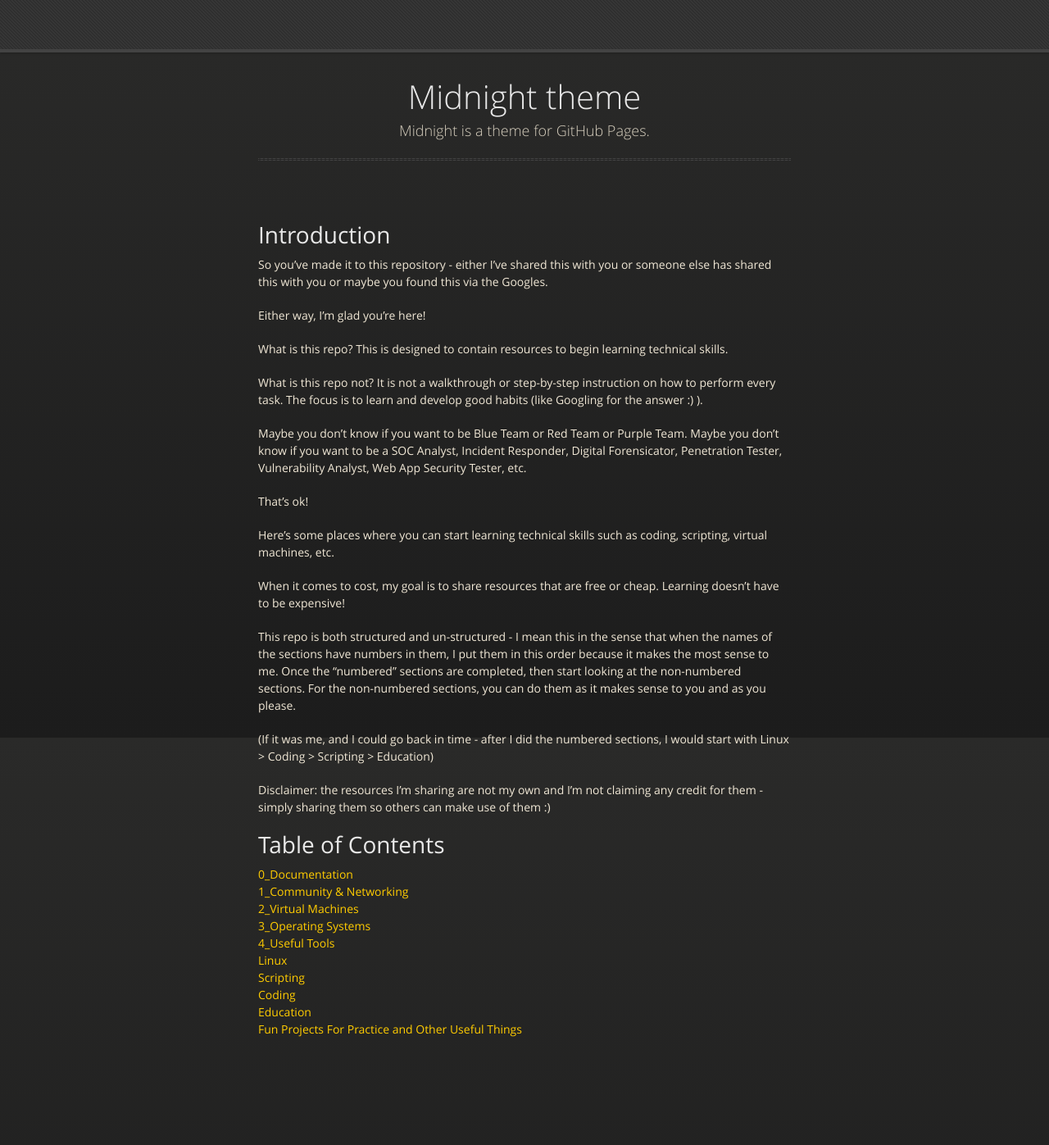
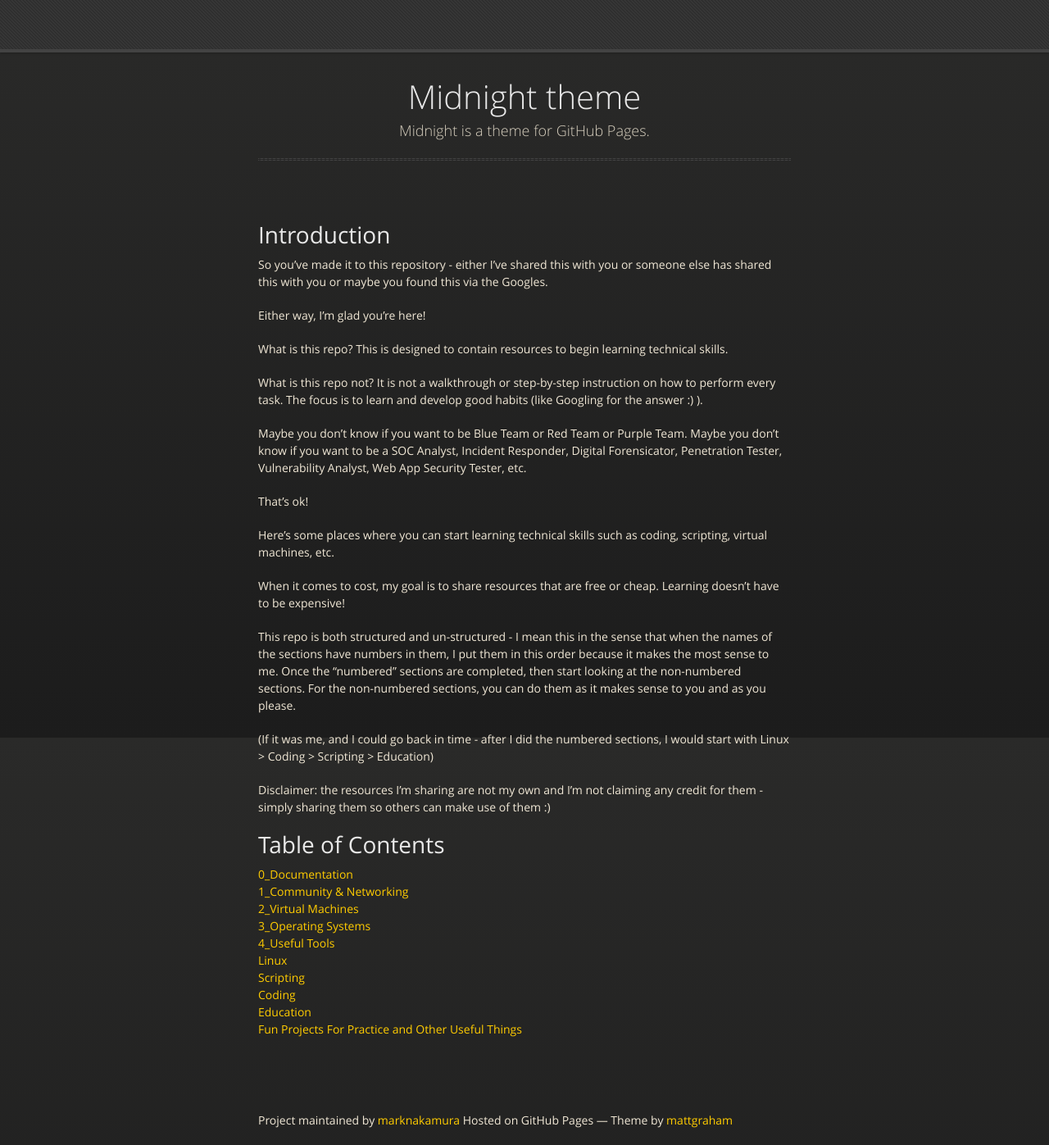
Before and after one commit to marknakamura/getting-started-in-tech, a Jekyll site: the page built from index.md, in a window 1280 px wide and 1397 px high. Shown: the whole window at 82% size. Built offline with Jekyll 4.4.1, drawn with Linux system fonts in a browser that asks for light colours; our own code applies the rules of GitHub Pages for plain Markdown files.

Commit message:
Update default.html

```diff
--- a/_layouts/default.html
+++ b/_layouts/default.html
@@ -46,6 +46,12 @@
 
       </section>
 
+      <div class="footer">
+        <span class="credits left">Project maintained by <a href="{{ site.github.owner_url }}">{{ site.github.owner_name }}</a></span>
+        <span class="credits right">Hosted on GitHub Pages &mdash; Theme by <a href="https://twitter.com/mattgraham">mattgraham</a></span>
+
+        </div>
+
     </div>
   </body>
 </html>
```
